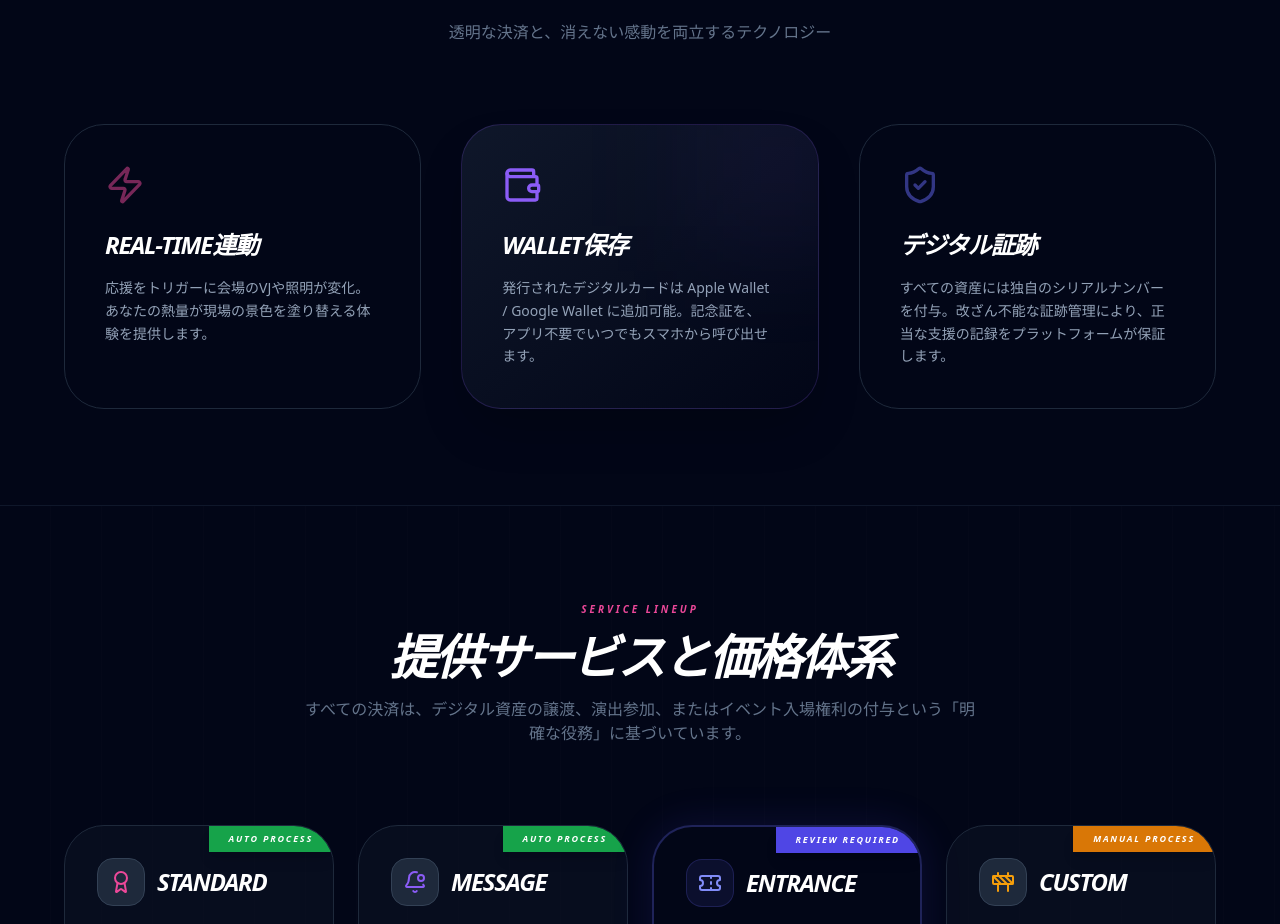
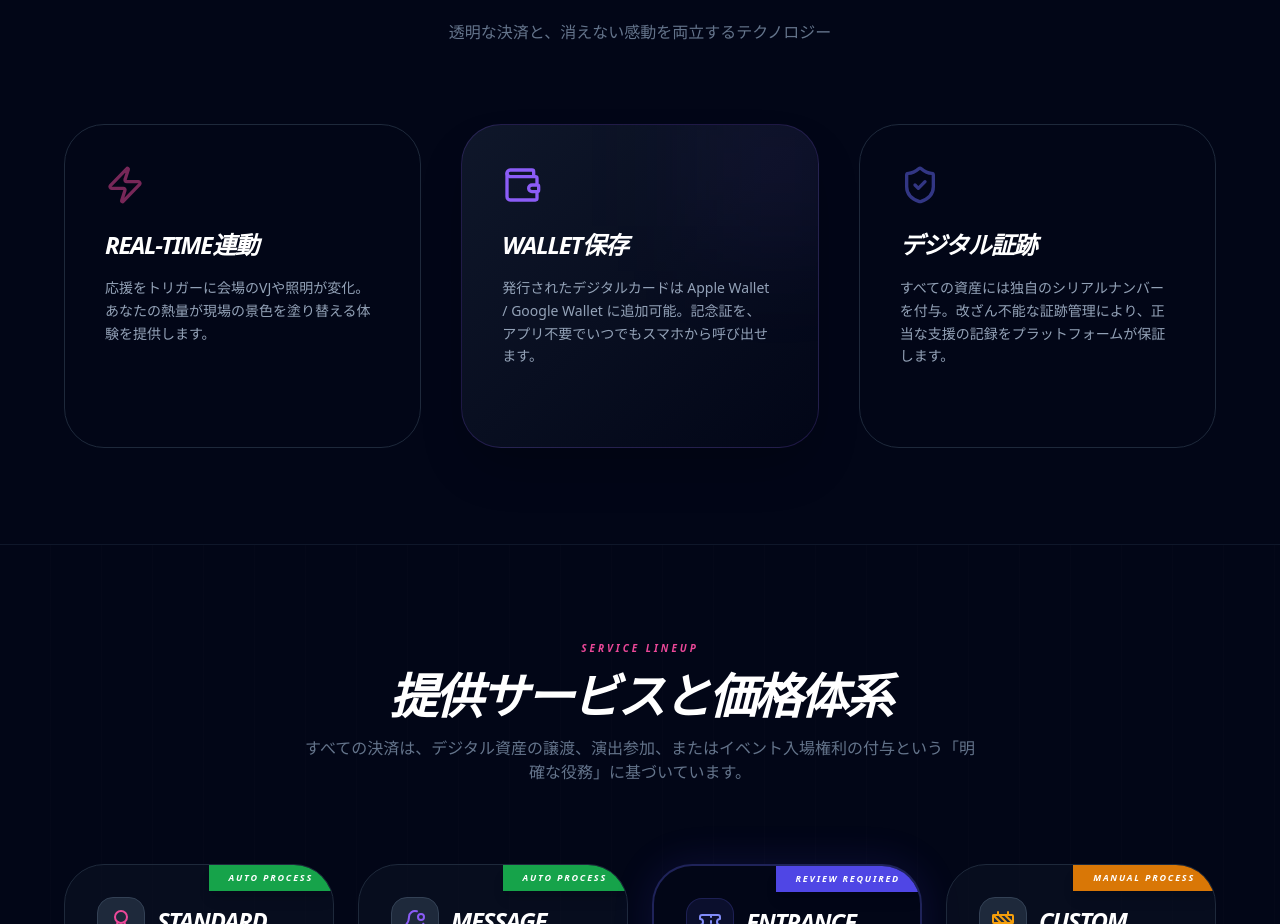
Before and after one commit to spacemindhiro/direct-cheers, a Next.js app: page / in a window 1280 px wide. Shown: the part 1760-2684 px from the top of the page. Built offline with nearby package versions, Linux system fonts and the light colour scheme; no server answers.

Commit message:
topのリンク切れ修正

```diff
--- a/app/page.tsx
+++ b/app/page.tsx
@@ -126,7 +126,7 @@ export default function LandingPage() {
         </div>
       </section>
 
-      {/* --- Features --- */}
+      {/* --- Features (修正箇所: concept配下へのリンク追加) --- */}
       <section id="features" className="py-24 bg-slate-950 px-6 border-b border-slate-900">
         <div className="max-w-6xl mx-auto text-center">
           <div className="mb-20 text-pretty">
@@ -134,28 +134,43 @@ export default function LandingPage() {
             <p className="text-slate-500">透明な決済と、消えない感動を両立するテクノロジー</p>
           </div>
           <div className="grid md:grid-cols-3 gap-10 text-pretty">
-            <div className="p-10 rounded-[2.5rem] bg-slate-950 border border-slate-800 hover:border-pink-500/50 transition-all group text-left hover:bg-slate-900/40 relative overflow-hidden">
+            {/* Real-time連動 */}
+            <Link href="/concept/realtime" className="p-10 rounded-[2.5rem] bg-slate-950 border border-slate-800 hover:border-pink-500/50 transition-all group text-left hover:bg-slate-900/40 relative overflow-hidden block">
               <div className="text-pink-500 font-black text-5xl italic mb-6 opacity-50 group-hover:opacity-100 transition-opacity"><Zap size={40} /></div>
               <h4 className="text-2xl font-bold text-white mb-4 italic uppercase tracking-tighter">Real-time連動</h4>
               <p className="text-sm text-slate-400 leading-relaxed font-medium">応援をトリガーに会場のVJや照明が変化。あなたの熱量が現場の景色を塗り替える体験を提供します。</p>
-            </div>
-            <div className="p-10 rounded-[2.5rem] bg-gradient-to-br from-slate-900 to-slate-950 border border-violet-500/20 shadow-2xl relative overflow-hidden group text-left hover:border-violet-500/50 transition-all">
+              <div className="mt-6 flex items-center gap-2 text-pink-500 text-[10px] font-black uppercase tracking-widest opacity-0 group-hover:opacity-100 transition-opacity">
+                Learn More <ArrowRight size={12} />
+              </div>
+            </Link>
+
+            {/* Wallet保存 */}
+            <Link href="/concept/wallet" className="p-10 rounded-[2.5rem] bg-gradient-to-br from-slate-900 to-slate-950 border border-violet-500/20 shadow-2xl relative overflow-hidden group text-left hover:border-violet-500/50 transition-all block">
               <div className="absolute -right-6 -top-6 w-32 h-32 bg-violet-500/10 blur-3xl group-hover:bg-violet-500/20 transition-all" />
               <div className="text-violet-500 font-black text-5xl italic mb-6 group-hover:scale-110 transition-transform origin-left"><Wallet size={40} /></div>
               <h4 className="text-2xl font-bold text-white mb-4 italic uppercase tracking-tighter">Wallet保存</h4>
               <p className="text-sm text-slate-400 leading-relaxed font-medium">発行されたデジタルカードは Apple Wallet / Google Wallet に追加可能。記念証を、アプリ不要でいつでもスマホから呼び出せます。</p>
-            </div>
-            <div className="p-10 rounded-[2.5rem] bg-slate-950 border border-slate-800 hover:border-indigo-500/50 transition-all text-left hover:bg-slate-900/40 group relative overflow-hidden text-pretty">
+              <div className="mt-6 flex items-center gap-2 text-violet-500 text-[10px] font-black uppercase tracking-widest opacity-0 group-hover:opacity-100 transition-opacity">
+                Learn More <ArrowRight size={12} />
+              </div>
+            </Link>
+
+            {/* デジタル証跡 */}
+            <Link href="/concept/proof" className="p-10 rounded-[2.5rem] bg-slate-950 border border-slate-800 hover:border-indigo-500/50 transition-all text-left hover:bg-slate-900/40 group relative overflow-hidden text-pretty block">
               <div className="text-indigo-500 font-black text-5xl italic mb-6 opacity-50 group-hover:opacity-100 transition-opacity"><ShieldCheck size={40} /></div>
               <h4 className="text-2xl font-bold text-white mb-4 italic uppercase tracking-tighter">デジタル証跡</h4>
               <p className="text-sm text-slate-400 leading-relaxed font-medium">すべての資産には独自のシリアルナンバーを付与。改ざん不能な証跡管理により、正当な支援の記録をプラットフォームが保証します。</p>
-            </div>
+              <div className="mt-6 flex items-center gap-2 text-indigo-500 text-[10px] font-black uppercase tracking-widest opacity-0 group-hover:opacity-100 transition-opacity">
+                Learn More <ArrowRight size={12} />
+              </div>
+            </Link>
           </div>
         </div>
       </section>
 
       {/* --- Service Plans --- */}
       <section id="plans" className="py-24 px-6 bg-slate-950 border-b border-slate-900 relative">
+        {/* ... (plans section content remains the same) ... */}
         <div className="absolute inset-0 opacity-[0.01] bg-[repeating-linear-gradient(90deg,transparent,transparent_50px,#fff_50px,#fff_51px)] pointer-events-none" />
         <div className="max-w-6xl mx-auto relative z-10 text-center">
           <div className="mb-20 text-pretty">
```
